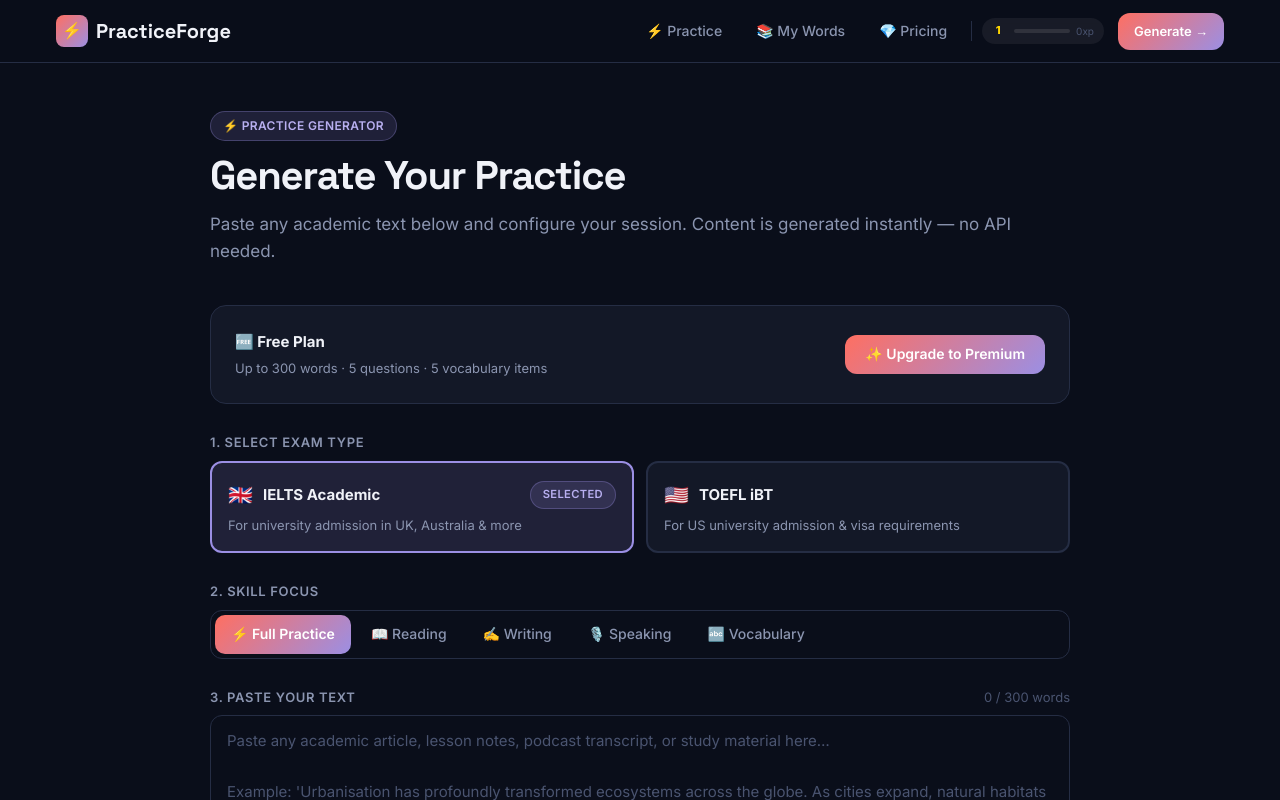
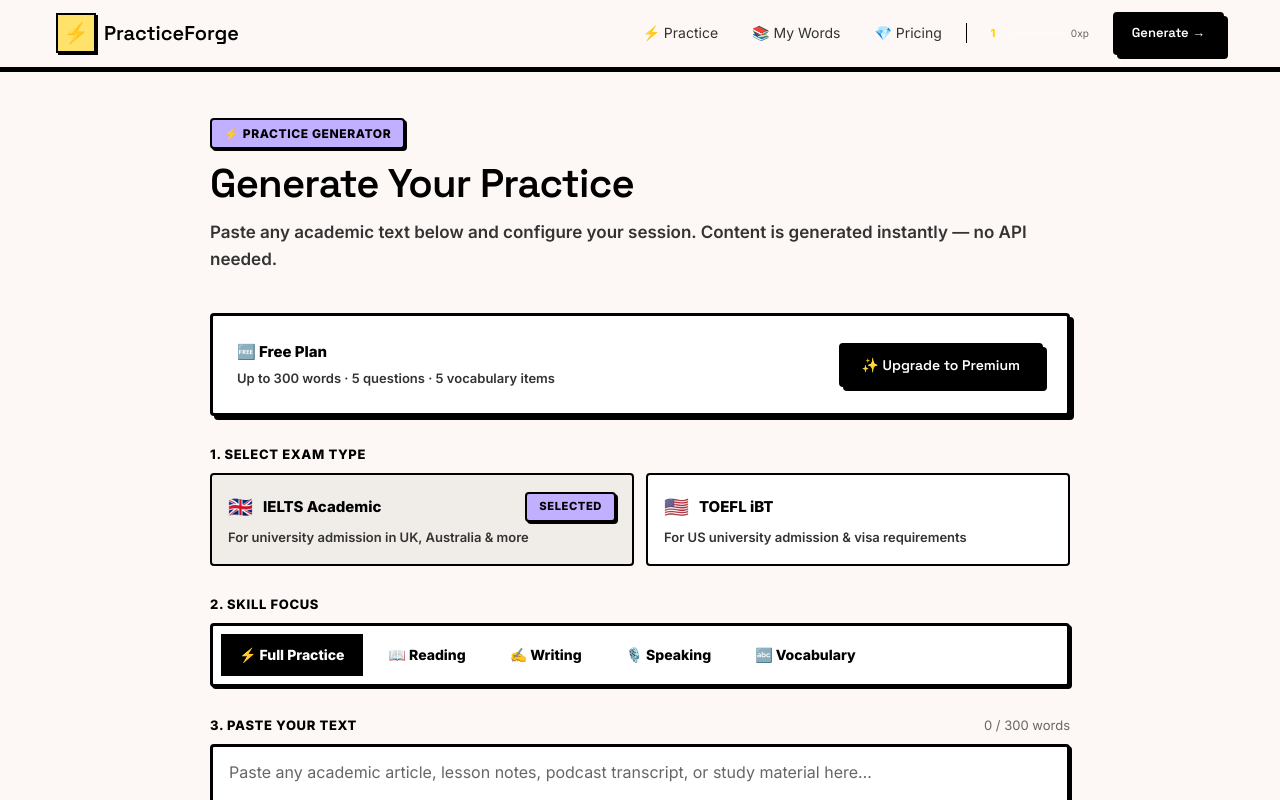
Before and after one commit to uSoyrac/personinapp, a Next.js app: page /practice in a window 1280 px wide. Shown: the top 800 px of the page. Built offline with nearby package versions, Linux system fonts and the light colour scheme.

Commit message:
style: Neo-Brutalism UI overhaul and manual word entry feature

```diff
--- a/app/globals.css
+++ b/app/globals.css
@@ -1,72 +1,55 @@
-@import url("https://fonts.googleapis.com/css2?family=Inter:wght@300;400;500;600;700;800&family=Space+Grotesk:wght@400;500;600;700&display=swap");
+@import url("https://fonts.googleapis.com/css2?family=Inter:wght@400;600;800&family=Space+Grotesk:wght@600;800&display=swap");
 @import "tailwindcss";
 
 /* ==============================
-   Design Tokens — Pantone-Inspired Palette
+   Neo-Brutalism Design Tokens
    ============================== */
 :root {
-  --bg: #0a0e1a;
-  --surface: #131827;
-  --surface-2: #1a2035;
-  --border: #252d44;
-  --border-subtle: #1a2035;
-  --foreground: #f0f2f8;
-  --foreground-muted: #8b95b0;
-  --foreground-faint: #4a5470;
+  --bg: #FDF8F5; /* Cream white background */
+  --surface: #FFFFFF;
+  --surface-2: #F0EDE8;
 
-  /* Pantone Living Coral */
-  --coral: #FF6F61;
-  --coral-light: #FF9A8F;
-  --coral-glow: rgba(255, 111, 97, 0.15);
+  --border: #000000;
+  --border-subtle: #000000;
 
-  /* Pantone Digital Lavender */
-  --lavender: #9B8FE4;
-  --lavender-light: #B8AFF0;
-  --lavender-glow: rgba(155, 143, 228, 0.15);
+  --foreground: #000000;
+  --foreground-muted: #333333;
+  --foreground-faint: #666666;
 
-  /* Pantone Mint */
-  --mint: #00C9A7;
-  --mint-light: #34E0C0;
-  --mint-glow: rgba(0, 201, 167, 0.15);
+  /* Brutalist Accent Colors */
+  --coral: #FF5A5F;
+  --lavender: #C1B0FF;
+  --mint: #8CE0FF; /* Using bright blue instead of mint for clarity */
+  --peach: #FFE26A; /* Bright yellow */
+  --sky: #8CE0FF;
+  --rose: #FF9CEE; /* Neon pink */
+  --gold: #FFE26A;
 
-  /* Pantone Peach Fuzz */
-  --peach: #FFB4A2;
-  --peach-glow: rgba(255, 180, 162, 0.12);
+  /* System mappings */
+  --background: var(--bg);
+  --primary: #000000;
+  --primary-light: #333333;
+  --primary-dark: #000000;
+  --primary-glow: #F0EDE8;
+  --accent: #000000;
+  --accent-light: #000000;
+  --accent-glow: #F0EDE8;
 
-  /* Pantone Cerulean */
-  --sky: #56CCF2;
-  --sky-glow: rgba(86, 204, 242, 0.12);
-
-  /* Accent colors */
-  --rose: #FF4D6D;
-  --rose-glow: rgba(255, 77, 109, 0.12);
-  --gold: #FFD700;
-  --gold-glow: rgba(255, 215, 0, 0.12);
-  --amber: #f59e0b;
-
-  /* Legacy compat aliases */
-  --background: var(--bg);
-  --primary: var(--lavender);
-  --primary-light: var(--lavender-light);
-  --primary-dark: #7B6FD4;
-  --primary-glow: var(--lavender-glow);
-  --accent: var(--mint);
-  --accent-light: var(--mint-light);
-  --accent-glow: var(--mint-glow);
-  --surface-elevated: var(--surface-2);
-
-  --radius-sm: 0.5rem;
-  --radius-md: 0.75rem;
-  --radius-lg: 1rem;
-  --radius-xl: 1.5rem;
+  --radius-sm: 0;
+  --radius-md: 4px;
+  --radius-lg: 4px;
+  --radius-xl: 4px;
 
   --font-sans: "Inter", system-ui, sans-serif;
   --font-display: "Space Grotesk", "Inter", system-ui, sans-serif;
 
-  --shadow-sm: 0 1px 3px rgba(0, 0, 0, 0.5);
-  --shadow-md: 0 4px 16px rgba(0, 0, 0, 0.5);
-  --shadow-lg: 0 8px 32px rgba(0, 0, 0, 0.6);
-  --shadow-glow: 0 0 40px rgba(155, 143, 228, 0.2);
+  /* Hard shadows */
+  --shadow-sm: 2px 2px 0px #000000;
+  --shadow-md: 4px 4px 0px #000000;
+  --shadow-lg: 6px 6px 0px #000000;
+  --shadow-glow: 4px 4px 0px #000000;
+
+  --border-width: 3px;
 }
 
 /* ==============================
@@ -91,91 +74,91 @@
 h1, h2, h3, h4 {
   font-family: var(--font-display);
   line-height: 1.15;
-  letter-spacing: -0.03em;
-  font-weight: 700;
+  letter-spacing: -0.02em;
+  font-weight: 800;
+  color: #000000;
 }
 h1 { font-size: clamp(2rem, 5vw, 3.25rem); }
 h2 { font-size: clamp(1.5rem, 3vw, 2.25rem); }
 h3 { font-size: 1.25rem; }
-p { color: var(--foreground-muted); }
+p { color: var(--foreground-muted); font-weight: 600; }
 a { color: inherit; text-decoration: none; }
 
 /* ==============================
    Scrollbar
    ============================== */
-::-webkit-scrollbar { width: 5px; }
-::-webkit-scrollbar-track { background: var(--surface); }
-::-webkit-scrollbar-thumb { background: var(--border); border-radius: 3px; }
-::-webkit-scrollbar-thumb:hover { background: var(--foreground-faint); }
+::-webkit-scrollbar { width: 8px; border-left: var(--border-width) solid #000; }
+::-webkit-scrollbar-track { background: var(--bg); }
+::-webkit-scrollbar-thumb { background: #000; }
+::-webkit-scrollbar-thumb:hover { background: #333; }
 
 /* ==============================
    Cards & Surfaces
    ============================== */
 .card {
   background: var(--surface);
-  border: 1px solid var(--border);
-  border-radius: var(--radius-lg);
+  border: var(--border-width) solid #000;
+  border-radius: var(--radius-md);
   padding: 1.5rem;
+  box-shadow: var(--shadow-md);
 }
 .card-elevated {
-  background: var(--surface-2);
-  border: 1px solid var(--border);
-  border-radius: var(--radius-lg);
+  background: var(--surface);
+  border: var(--border-width) solid #000;
+  border-radius: var(--radius-md);
   padding: 1.5rem;
-  box-shadow: var(--shadow-md);
+  box-shadow: var(--shadow-lg);
 }
 
 /* ==============================
    Buttons
    ============================== */
 .btn-primary {
-  background: linear-gradient(135deg, var(--coral), var(--lavender));
-  color: white;
-  border: none;
+  background: #000000;
+  color: #FFFFFF;
+  border: var(--border-width) solid #000;
   border-radius: var(--radius-md);
   padding: 0.75rem 1.5rem;
-  font-family: var(--font-sans);
-  font-size: 0.9375rem;
-  font-weight: 600;
+  font-family: var(--font-display);
+  font-size: 1rem;
+  font-weight: 800;
   cursor: pointer;
-  transition: all 0.25s ease;
+  transition: all 0.1s ease;
   display: inline-flex;
   align-items: center;
   gap: 0.5rem;
-  position: relative;
-  overflow: hidden;
-}
-.btn-primary::after {
-  content: '';
-  position: absolute;
-  inset: 0;
-  background: linear-gradient(135deg, rgba(255,255,255,0.15), transparent);
-  opacity: 0;
-  transition: opacity 0.25s;
+  box-shadow: var(--shadow-md);
 }
 .btn-primary:hover {
-  transform: translateY(-2px);
-  box-shadow: 0 6px 24px rgba(255, 111, 97, 0.35);
+  transform: translate(2px, 2px);
+  box-shadow: 2px 2px 0px #000000;
 }
-.btn-primary:hover::after { opacity: 1; }
-.btn-primary:active { transform: translateY(0); }
+.btn-primary:active {
+  transform: translate(4px, 4px);
+  box-shadow: 0px 0px 0px #000000;
+}
 
 .btn-secondary {
-  background: transparent;
-  color: var(--foreground);
-  border: 1px solid var(--border);
+  background: #FFFFFF;
+  color: #000000;
+  border: var(--border-width) solid #000;
   border-radius: var(--radius-md);
   padding: 0.75rem 1.5rem;
-  font-family: var(--font-sans);
-  font-size: 0.9375rem;
-  font-weight: 500;
+  font-family: var(--font-display);
+  font-size: 1rem;
+  font-weight: 800;
   cursor: pointer;
-  transition: all 0.2s ease;
+  transition: all 0.1s ease;
+  box-shadow: var(--shadow-md);
 }
 .btn-secondary:hover {
-  border-color: var(--coral);
-  color: var(--coral-light);
-  background: var(--coral-glow);
+  transform: translate(2px, 2px);
+  box-shadow: 2px 2px 0px #000000;
+  background: var(--peach);
+}
+.btn-secondary:active {
+  transform: translate(4px, 4px);
+  box-shadow: 0px 0px 0px #000000;
 }
 
 /* ==============================
@@ -186,70 +169,72 @@
   align-items: center;
   gap: 0.25rem;
   padding: 0.25rem 0.75rem;
-  border-radius: 9999px;
+  border-radius: var(--radius-md);
   font-size: 0.75rem;
-  font-weight: 600;
-  letter-spacing: 0.03em;
+  font-weight: 800;
+  letter-spacing: 0.05em;
   text-transform: uppercase;
+  border: 2px solid #000;
+  color: #000;
+  box-shadow: 2px 2px 0px #000;
 }
-.badge-primary { background: var(--lavender-glow); color: var(--lavender-light); border: 1px solid rgba(155,143,228,0.3); }
-.badge-accent  { background: var(--mint-glow);  color: var(--mint-light);  border: 1px solid rgba(0,201,167,0.3); }
-.badge-amber   { background: rgba(245,158,11,0.12); color: #fbbf24; border: 1px solid rgba(245,158,11,0.3); }
-.badge-rose    { background: var(--rose-glow);  color: #ff7591; border: 1px solid rgba(255,77,109,0.3); }
-.badge-gray    { background: rgba(139,149,176,0.1); color: var(--foreground-muted); border: 1px solid var(--border); }
-.badge-coral   { background: var(--coral-glow); color: var(--coral-light); border: 1px solid rgba(255,111,97,0.3); }
-.badge-gold    { background: var(--gold-glow); color: var(--gold); border: 1px solid rgba(255,215,0,0.3); }
+.badge-primary { background: var(--lavender); }
+.badge-accent  { background: #B8E986; } /* Green */
+.badge-amber   { background: var(--peach); } /* Yellow */
+.badge-rose    { background: var(--rose); } /* Pink */
+.badge-gray    { background: #E0E0E0; }
+.badge-coral   { background: var(--coral); }
+.badge-gold    { background: var(--gold); }
 
 /* ==============================
    Inputs
    ============================== */
 .input-base {
-  background: var(--bg);
-  border: 1px solid var(--border);
+  background: var(--surface);
+  border: var(--border-width) solid #000;
   border-radius: var(--radius-md);
   color: var(--foreground);
   font-family: var(--font-sans);
-  font-size: 0.9375rem;
+  font-size: 1rem;
+  font-weight: 600;
   padding: 0.75rem 1rem;
   width: 100%;
-  transition: border-color 0.2s ease, box-shadow 0.2s ease;
+  box-shadow: var(--shadow-sm);
   outline: none;
+  transition: all 0.1s;
 }
-.input-base::placeholder { color: var(--foreground-faint); }
-.input-base:focus { border-color: var(--lavender); box-shadow: 0 0 0 3px var(--lavender-glow); }
+.input-base::placeholder { color: var(--foreground-faint); font-weight: 400; }
+.input-base:focus {
+  background: var(--peach);
+  box-shadow: inset 2px 2px 0px rgba(0,0,0,0.1);
+  transform: translate(1px, 1px);
+}
 
 .label {
   display: block;
   font-size: 0.8125rem;
-  font-weight: 600;
-  color: var(--foreground-muted);
+  font-weight: 800;
+  color: #000;
   letter-spacing: 0.05em;
   text-transform: uppercase;
   margin-bottom: 0.5rem;
 }
-.divider { border: none; border-top: 1px solid var(--border); margin: 1.5rem 0; }
+.divider {
+  border: none;
+  border-top: 2px dashed #000;
+  margin: 1.5rem 0;
+}
 
 /* ==============================
-   Gradients
+   Gradients & Glows (Disabled for Brutalism)
    ============================== */
 .gradient-text {
-  background: linear-gradient(135deg, var(--coral), var(--lavender-light));
-  -webkit-background-clip: text;
-  -webkit-text-fill-color: transparent;
-  background-clip: text;
+  background: none;
+  color: #000;
+  -webkit-text-fill-color: #000;
 }
 .gradient-border { position: relative; }
-.gradient-border::before {
-  content: '';
-  position: absolute;
-  inset: 0;
-  border-radius: inherit;
-  padding: 1px;
-  background: linear-gradient(135deg, var(--coral), var(--lavender));
-  -webkit-mask: linear-gradient(#fff 0 0) content-box, linear-gradient(#fff 0 0);
-  -webkit-mask-composite: xor;
-  mask-composite: exclude;
-}
+.gradient-border::before { display: none; }
 
 /* ==============================
    Animations
@@ -267,23 +252,17 @@
   0%   { background-position: -400px 0; }
   100% { background-position: 400px 0; }
 }
-@keyframes pulse-ring {
-  0%   { transform: scale(1); opacity: 0.8; }
-  100% { transform: scale(1.4); opacity: 0; }
-}
-@keyframes spin { to { transform: rotate(360deg); } }
 @keyframes float {
   0%, 100% { transform: translateY(0); }
-  50%      { transform: translateY(-8px); }
+  50%      { transform: translateY(-4px); }
 }
 @keyframes confettiFall {
   0%   { transform: translateY(0) rotate(0deg); opacity: 1; }
   100% { transform: translateY(100vh) rotate(720deg); opacity: 0; }
 }
 @keyframes correctPulse {
-  0%   { box-shadow: 0 0 0 0 rgba(0, 201, 167, 0.4); }
-  70%  { box-shadow: 0 0 0 10px rgba(0, 201, 167, 0); }
-  100% { box-shadow: 0 0 0 0 rgba(0, 201, 167, 0); }
+  0%, 100% { transform: scale(1); }
+  50% { transform: scale(1.02); }
 }
 @keyframes wrongShake {
   0%, 100% { transform: translateX(0); }
@@ -297,23 +276,21 @@
   100% { opacity: 0; transform: translateY(-30px); }
 }
 @keyframes scaleIn {
-  from { opacity: 0; transform: scale(0.8); }
+  from { opacity: 0; transform: scale(0.95); }
   to   { opacity: 1; transform: scale(1); }
 }
 
-.animate-fadeIn     { animation: fadeIn 0.5s ease both; }
-.animate-fadeInFast { animation: fadeInFast 0.3s ease both; }
-.animate-float      { animation: float 4s ease-in-out infinite; }
-.animate-spin-slow  { animation: spin 2s linear infinite; }
-.animate-scaleIn    { animation: scaleIn 0.3s ease both; }
-.animate-correctPulse { animation: correctPulse 0.6s ease; }
+.animate-fadeIn     { animation: fadeIn 0.3s ease both; }
+.animate-fadeInFast { animation: fadeInFast 0.2s ease both; }
+.animate-float      { animation: float 3s ease-in-out infinite; }
+.animate-scaleIn    { animation: scaleIn 0.2s ease both; }
+.animate-correctPulse { animation: correctPulse 0.3s ease; }
 .animate-wrongShake   { animation: wrongShake 0.4s ease; }
 .animate-xpFloat    { animation: xpFloat 1s ease forwards; }
 
 .skeleton {
-  background: linear-gradient(90deg, var(--surface) 25%, var(--surface-2) 50%, var(--surface) 75%);
-  background-size: 800px 100%;
-  animation: shimmer 1.5s infinite;
+  background: repeating-linear-gradient(45deg, #E0E0E0, #E0E0E0 10px, #CCCCCC 10px, #CCCCCC 20px);
+  border: var(--border-width) solid #000;
   border-radius: var(--radius-md);
 }
 
@@ -328,77 +305,75 @@
 /* ==============================
    Glow
    ============================== */
-.glow-primary { box-shadow: var(--shadow-glow); }
-.glow-text-primary { text-shadow: 0 0 30px rgba(155, 143, 228, 0.5); }
+.glow-primary { box-shadow: var(--shadow-md); }
+.glow-text-primary { text-shadow: 2px 2px 0px rgba(0,0,0,0.2); }
 
 /* ==============================
    Tabs
    ============================== */
 .tab-list {
   display: flex;
-  gap: 0.25rem;
-  background: var(--bg);
-  border: 1px solid var(--border);
+  gap: 0.5rem;
+  background: var(--surface);
+  border: var(--border-width) solid #000;
   border-radius: var(--radius-md);
-  padding: 0.25rem;
+  padding: 0.5rem;
   flex-wrap: wrap;
+  box-shadow: var(--shadow-sm);
 }
 .tab-item {
   padding: 0.5rem 1rem;
-  border-radius: calc(var(--radius-md) - 2px);
+  border-radius: 0;
   font-size: 0.875rem;
-  font-weight: 500;
-  color: var(--foreground-muted);
+  font-weight: 800;
+  color: #000;
   cursor: pointer;
-  transition: all 0.2s ease;
-  border: none;
+  transition: all 0.1s ease;
+  border: 2px solid transparent;
   background: transparent;
   white-space: nowrap;
 }
-.tab-item:hover { color: var(--foreground); background: var(--surface); }
+.tab-item:hover { background: var(--bg); border: 2px solid #000; }
 .tab-item.active {
-  background: linear-gradient(135deg, var(--coral), var(--lavender));
-  color: white;
-  font-weight: 600;
+  background: #000;
+  color: #FFF;
+  border: 2px solid #000;
 }
 
 /* ==============================
    Reading Questions
    ============================== */
 .question-card {
-  background: var(--bg);
-  border: 1px solid var(--border);
+  background: var(--surface);
+  border: var(--border-width) solid #000;
   border-radius: var(--radius-md);
   overflow: hidden;
-  transition: border-color 0.2s ease;
+  box-shadow: var(--shadow-md);
 }
-.question-card:hover { border-color: var(--lavender); }
+.question-card:hover { transform: translate(-1px, -1px); box-shadow: var(--shadow-lg); }
 
 .option-btn {
   width: 100%;
   text-align: left;
   padding: 0.75rem 1rem;
   background: var(--surface);
-  border: 1px solid var(--border);
-  border-radius: var(--radius-sm);
+  border: 2px solid #000;
+  border-radius: var(--radius-md);
   color: var(--foreground);
   font-family: var(--font-sans);
+  font-weight: 600;
   cursor: pointer;
-  transition: all 0.15s ease;
+  transition: all 0.1s ease;
   font-size: 0.9375rem;
+  box-shadow: 2px 2px 0px #000;
+  margin-bottom: 0.5rem;
 }
-.option-btn:hover:not(:disabled) { border-color: var(--lavender); background: var(--lavender-glow); }
+.option-btn:hover:not(:disabled) { background: var(--bg); transform: translate(1px, 1px); box-shadow: 1px 1px 0px #000; }
 .option-btn.correct {
-  border-color: var(--mint);
-  background: var(--mint-glow);
-  color: var(--mint-light);
-  animation: correctPulse 0.6s ease;
+  background: #B8E986;
 }
 .option-btn.incorrect {
-  border-color: var(--rose);
-  background: var(--rose-glow);
-  color: #ff7591;
-  animation: wrongShake 0.4s ease;
+  background: var(--rose);
 }
 .option-btn:disabled { cursor: default; }
 
@@ -409,14 +384,16 @@
   display: inline-flex;
   flex-direction: column;
   align-items: center;
-  background: linear-gradient(135deg, var(--coral), var(--lavender));
+  background: #000;
   color: white;
-  border-radius: var(--radius-lg);
+  border: var(--border-width) solid #000;
+  border-radius: var(--radius-md);
   padding: 1rem 2rem;
   font-family: var(--font-display);
+  box-shadow: var(--shadow-md);
 }
-.score-badge .score-value { font-size: 2.5rem; font-weight: 700; line-height: 1; }
-.score-badge .score-label { font-size: 0.75rem; opacity: 0.85; font-family: var(--font-sans); text-transform: uppercase; letter-spacing: 0.1em; }
+.score-badge .score-value { font-size: 2.5rem; font-weight: 800; line-height: 1; color: #FFF; }
+.score-badge .score-label { font-size: 0.75rem; font-family: var(--font-sans); text-transform: uppercase; letter-spacing: 0.1em; }
 
 /* ==============================
    Study Plan Timeline
@@ -428,41 +405,42 @@
   left: 1.25rem;
   top: 2.5rem;
   bottom: -0.5rem;
-  width: 2px;
-  background: var(--border);
+  width: 3px;
+  background: #000;
 }
 .timeline-dot {
   width: 2.5rem;
   height: 2.5rem;
   min-width: 2.5rem;
-  border-radius: 50%;
-  background: var(--lavender-glow);
-  border: 2px solid var(--lavender);
+  border-radius: 0;
+  background: #FFF;
+  border: 3px solid #000;
   display: flex;
   align-items: center;
   justify-content: center;
-  font-size: 0.75rem;
-  font-weight: 700;
-  color: var(--lavender-light);
+  font-size: 0.875rem;
+  font-weight: 800;
+  color: #000;
   position: relative;
   z-index: 1;
+  box-shadow: 2px 2px 0px #000;
 }
 
 /* ==============================
    Vocabulary Grid
    ============================== */
 .vocab-card {
-  background: var(--bg);
-  border: 1px solid var(--border);
+  background: var(--surface);
+  border: var(--border-width) solid #000;
   border-radius: var(--radius-md);
   padding: 1rem;
-  transition: all 0.2s ease;
+  transition: all 0.1s ease;
+  box-shadow: var(--shadow-sm);
   cursor: default;
 }
 .vocab-card:hover {
-  border-color: var(--coral);
-  transform: translateY(-2px);
-  box-shadow: 0 4px 16px rgba(255, 111, 97, 0.12);
+  transform: translate(-2px, -2px);
+  box-shadow: var(--shadow-md);
 }
 
 /* ==============================
@@ -470,16 +448,16 @@
    ============================== */
 .quiz-progress-bar {
   width: 100%;
-  height: 6px;
+  height: 12px;
   background: var(--surface);
-  border-radius: 3px;
+  border: 2px solid #000;
+  border-radius: 0;
   overflow: hidden;
 }
 .quiz-progress-fill {
   height: 100%;
-  background: linear-gradient(90deg, var(--coral), var(--lavender));
-  border-radius: 3px;
-  transition: width 0.4s ease;
+  background: #000;
+  transition: width 0.3s ease;
 }
 
 .quiz-option {
@@ -489,80 +467,86 @@
   gap: 0.875rem;
   padding: 0.875rem 1rem;
   background: var(--surface);
-  border: 2px solid var(--border);
+  border: var(--border-width) solid #000;
   border-radius: var(--radius-md);
   color: var(--foreground);
   font-family: var(--font-sans);
   font-size: 0.9375rem;
+  font-weight: 600;
   cursor: pointer;
-  transition: all 0.2s ease;
+  transition: all 0.1s ease;
   text-align: left;
+  box-shadow: var(--shadow-sm);
+  margin-bottom: 0.5rem;
 }
-.quiz-option:hover:not(:disabled) { border-color: var(--lavender); background: var(--lavender-glow); }
-.quiz-option.selected { border-color: var(--lavender); background: var(--lavender-glow); }
-.quiz-option.correct { border-color: var(--mint); background: var(--mint-glow); color: var(--mint-light); animation: correctPulse 0.6s ease; }
-.quiz-option.incorrect { border-color: var(--rose); background: var(--rose-glow); color: #ff7591; animation: wrongShake 0.4s ease; }
+.quiz-option:hover:not(:disabled) { transform: translate(2px, 2px); box-shadow: 1px 1px 0px #000; background: var(--bg); }
+.quiz-option.selected { background: #000; color: #FFF; }
+.quiz-option.correct { background: #B8E986; }
+.quiz-option.incorrect { background: var(--rose); }
 .quiz-option:disabled { cursor: default; }
 
 .quiz-option-letter {
-  min-width: 1.75rem;
-  height: 1.75rem;
+  min-width: 2rem;
+  height: 2rem;
   display: flex;
   align-items: center;
   justify-content: center;
-  border-radius: 50%;
-  background: var(--bg);
-  border: 1px solid var(--border);
-  font-size: 0.75rem;
-  font-weight: 700;
-  color: var(--foreground-muted);
+  border-radius: 0;
+  background: #FFF;
+  border: 2px solid #000;
+  font-size: 0.875rem;
+  font-weight: 800;
+  color: #000;
   flex-shrink: 0;
+  box-shadow: 2px 2px 0px #000;
 }
-.quiz-option.correct .quiz-option-letter { background: var(--mint); border-color: var(--mint); color: white; }
-.quiz-option.incorrect .quiz-option-letter { background: var(--rose); border-color: var(--rose); color: white; }
+.quiz-option.selected .quiz-option-letter { background: #000; color: #FFF; border-color: #FFF; box-shadow: 2px 2px 0px #FFF; }
+.quiz-option.correct .quiz-option-letter { background: #B8E986; border-color: #000; color: #000; box-shadow: 2px 2px 0px #000;}
+.quiz-option.incorrect .quiz-option-letter { background: var(--rose); border-color: #000; color: #000; box-shadow: 2px 2px 0px #000;}
 
 /* ==============================
    Writing Prompt Cards
    ============================== */
 .prompt-card {
   background: var(--surface);
-  border: 2px solid var(--border);
-  border-radius: var(--radius-lg);
+  border: var(--border-width) solid #000;
+  border-radius: var(--radius-md);
   padding: 1.25rem;
   cursor: pointer;
-  transition: all 0.25s ease;
+  transition: all 0.1s ease;
+  box-shadow: var(--shadow-sm);
 }
-.prompt-card:hover { border-color: var(--lavender); transform: translateY(-2px); box-shadow: 0 4px 20px rgba(155,143,228,0.15); }
-.prompt-card.selected { border-color: var(--coral); background: var(--coral-glow); box-shadow: 0 0 0 3px rgba(255,111,97,0.2); }
+.prompt-card:hover { transform: translate(-2px, -2px); box-shadow: var(--shadow-md); }
+.prompt-card.selected { background: var(--peach); box-shadow: var(--shadow-md); }
 
 /* ==============================
    Score Dimension Cards
    ============================== */
 .dimension-card {
   background: var(--surface);
-  border: 1px solid var(--border);
+  border: var(--border-width) solid #000;
   border-radius: var(--radius-md);
   padding: 1rem;
-  transition: all 0.2s;
+  box-shadow: var(--shadow-sm);
 }
-.dimension-card:hover { border-color: var(--lavender); }
 
 /* ==============================
    Word Set Cards
    ============================== */
 .set-card {
   background: var(--surface);
-  border: 1px solid var(--border);
-  border-radius: var(--radius-lg);
+  border: var(--border-width) solid #000;
+  border-radius: var(--radius-md);
   padding: 1.25rem;
   cursor: pointer;
-  transition: all 0.2s;
+  transition: all 0.1s ease;
   display: flex;
   align-items: center;
   gap: 1rem;
+  box-shadow: var(--shadow-md);
 }
-.set-card:hover { border-color: var(--coral); transform: translateY(-1px); }
-.set-card.active { border-color: var(--coral); background: var(--coral-glow); }
+.set-card:hover { transform: translate(-2px, -2px); box-shadow: var(--shadow-lg); }
+.set-card.active { background: var(--lavender); }
 
 /* ==============================
    Responsive
--- a/components/Nav.tsx
+++ b/components/Nav.tsx
@@ -16,9 +16,9 @@
   return (
     <nav style={{
       position: "sticky", top: 0, zIndex: 100,
-      background: "rgba(10, 14, 26, 0.88)",
-      backdropFilter: "blur(16px)",
-      borderBottom: "1px solid var(--border)",
+      background: "var(--bg)",
+      borderBottom: "var(--border-width) solid #000",
+      boxShadow: "0px 2px 0px #000"
     }}>
       <div className="container" style={{
         display: "flex", alignItems: "center", justifyContent: "space-between",
@@ -27,9 +27,9 @@
         {/* Logo */}
         <Link href="/" style={{ display: "flex", alignItems: "center", gap: "0.5rem" }}>
           <div style={{
-            width: "2rem", height: "2rem", borderRadius: "0.5rem",
-            background: "linear-gradient(135deg, var(--coral), var(--lavender))",
-            display: "flex", alignItems: "center", justifyContent: "center", fontSize: "1rem",
+            width: "2.5rem", height: "2.5rem", borderRadius: "0",
+            background: "var(--peach)", border: "2px solid #000", boxShadow: "2px 2px 0px #000",
+            display: "flex", alignItems: "center", justifyContent: "center", fontSize: "1.25rem",
           }}>
             ⚡
           </div>
```
Also changed, not shown: app/vocabulary/page.tsx (+55 -7 lines), components/results/ReadingCard.tsx (+16 -13 lines), components/results/WritingCard.tsx (+6 -5 lines).
